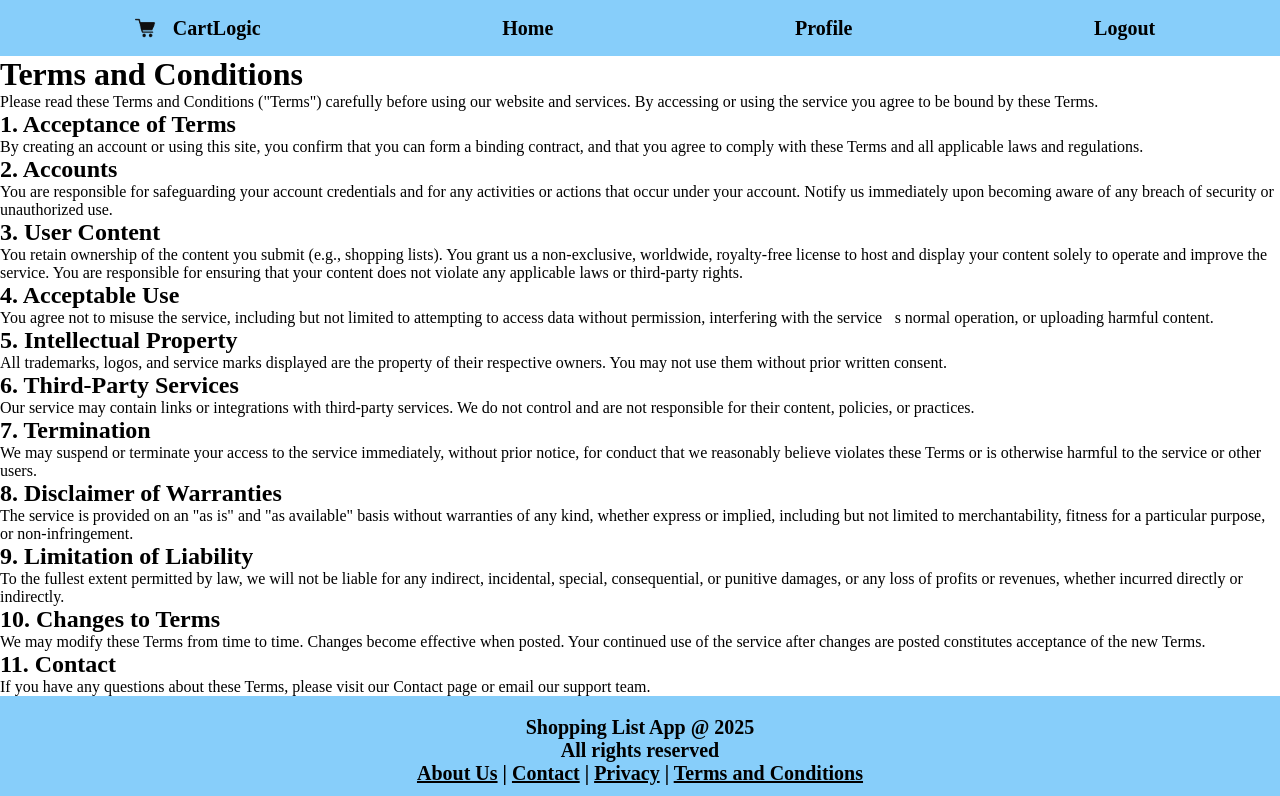
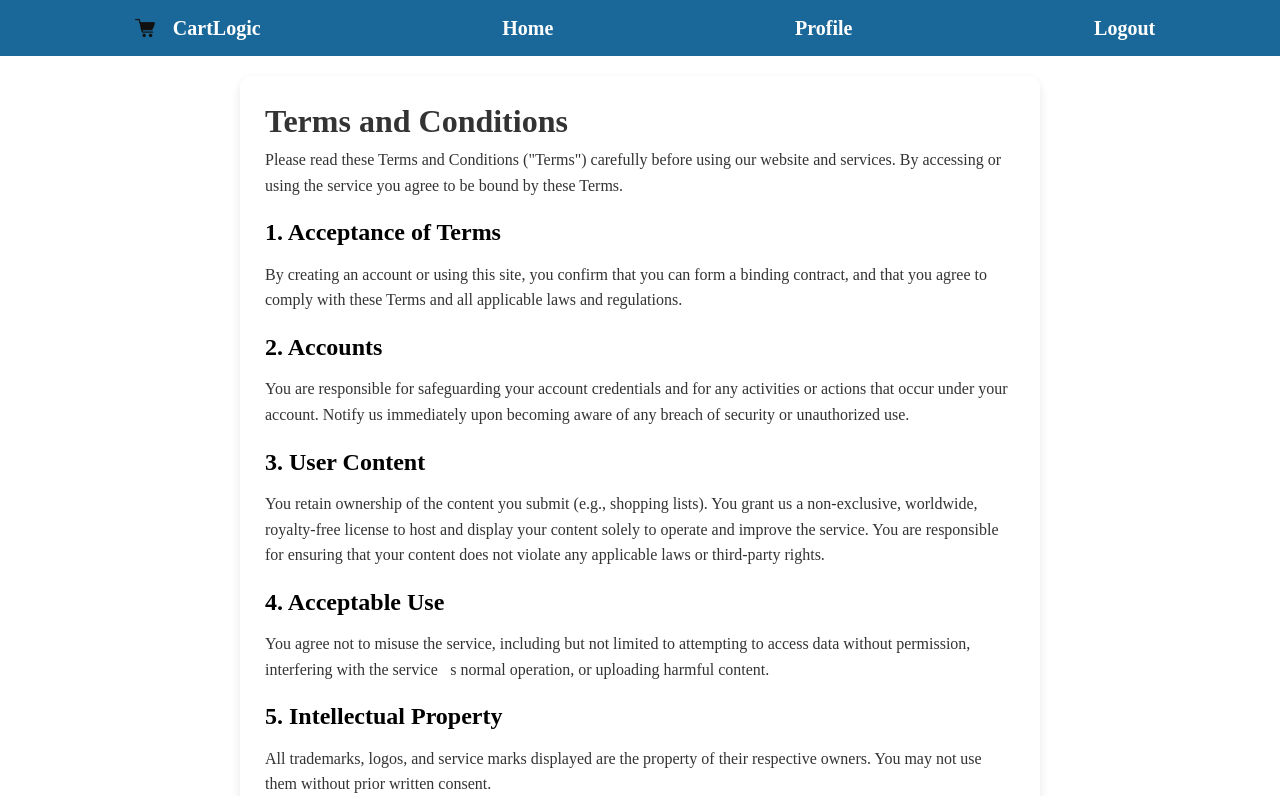
Before and after one commit to Shantela21/shopping-list-app-, a React (Vite) app: page /terms in a window 1280 px wide. Shown: the top 796 px of the page. Built offline with nearby package versions, Linux system fonts and the light colour scheme.

Commit message:
changed background color for footer and navbar

```diff
--- a/src/App.css
+++ b/src/App.css
@@ -24,7 +24,7 @@
 
 /* Reverted to original navbar/footer styles */
 .navbar {
-  background-color: lightskyblue;
+  background-color: rgb(26, 104, 153);
   overflow: hidden;
   display: flex;
   justify-content: space-around;
@@ -182,13 +182,13 @@
 }
 
 .footer {
-  background-color: lightskyblue;
+   background-color: rgb(26, 104, 153);
   text-align: center;
   padding: 20px 0;
   width: 100%;
   font-size: 20px;
   font-weight: bold;
-  color: black;
+  color:white;
 }
 
 
@@ -284,7 +284,55 @@
   margin-top: 10%;
 }
 
+.feedbackBtn{
+  box-shadow: 0 4px 10px rgba(0, 0, 0, 0.1);
+  padding: 12px;
+  margin: 8px 0;
+  display: inline-block;
+  background-color: #00bfff;
+  border: none;
+  color: black;
+  border-radius: 8px;
+  font-weight: 600;
+  text-decoration: none;
+  cursor: pointer;
+}
+.feedbackBtn:hover {
+  background-color:  #009acd;
+  color: white;
+  border: 1px solid white
+}
 
+.privacy-policy {
+  background-color: #ffffff;
+  box-shadow: 0 4px 10px rgba(0, 0, 0, 0.1);
+  padding: 20px 25px;
+  margin: 20px auto;
+  display: block;
+  max-width: 800px;
+  border-radius: 12px;
+  line-height: 1.6;
+  color: #333;
+  font-size: 1rem;
+  transition: background-color 0.3s ease, transform 0.2s ease, box-shadow 0.3s ease;
+}
+.privacy-policy h2,
+.privacy-policy h3 {
+  color: black;
+  font-weight: bold;
+  margin-top: 15px;
+  margin-bottom: 10px;
+}
+
+.privacy-policy p {
+  margin-bottom: 12px;
+}
+
+.privacy-policy ul {
+  margin-left: 20px;
+  padding-left: 10px;
+  list-style-type: disc;
+}
 
 @keyframes fadeUp {
   from { opacity: 0; transform: translateY(12px); }
--- a/src/components/Footer.tsx
+++ b/src/components/Footer.tsx
@@ -3,11 +3,11 @@
     <div>
       <footer className="footer">
         <div className="footer-separator">
-        <p>Shopping List App @ 2025</p>
-        <p>All rights reserved</p>
+        <p style={{color:"white"}}>Shopping List App @ 2025</p>
+        <p style={{color:"white"}}>All rights reserved</p>
 
-          <a style={{color:"black"}} href="/about">About Us</a> | <a style={{color:"black"}} href="/contact">Contact</a> | <a style={{color:"black"}} href="/privacy">Privacy</a> | <a  style={{color:"black"}}href="/terms">Terms and Conditions</a>
-          <p style={{color:"black", margin:"10px"}}>Designed by S Noyila</p>
+          <a style={{color:"white"}} href="/about">About Us</a> | <a style={{color:"white"}} href="/contact">Contact</a> | <a style={{color:"white"}} href="/privacy">Privacy</a> | <a  style={{color:"white"}}href="/terms">Terms and Conditions</a>
+          <p style={{color:"white", margin:"10px"}}>Designed by S Noyila</p>
         </div>
       </footer>
 
--- a/src/components/Navbar.tsx
+++ b/src/components/Navbar.tsx
@@ -17,17 +17,17 @@
   return (
     <div>
       <nav className="navbar" style={{ display: 'flex', gap: 16, alignItems: 'center', padding: '8px 12px' }}>
-        <Link to="/" style={{ display: 'flex', alignItems: 'center', gap: 8, textDecoration: 'none', color: 'black' }} aria-label="Go to landing page">
+        <Link to="/" style={{ display: 'flex', alignItems: 'center', gap: 8, textDecoration: 'none', color: 'white' }} aria-label="Go to landing page">
           <img src={logo} alt="Shopping List logo" style={{ width: 40, height: 40}} />
           <span style={{ fontWeight: 700 }}>CartLogic </span>
         </Link>
-        <NavLink  to="/home" style={{ textDecoration: 'none', color: 'black'}}>Home</NavLink>
+        <NavLink  to="/home" style={{ textDecoration: 'none', color: 'white'}}>Home</NavLink>
 
-        <NavLink to="/profile" style={{ textDecoration: 'none', color: 'black' }}>Profile</NavLink>
+        <NavLink to="/profile" style={{ textDecoration: 'none', color: 'white' }}>Profile</NavLink>
         <Link
           to="/"
           onClick={(e) => { e.preventDefault(); onLogout() }}
-          style={{ display: 'flex', alignItems: 'center', gap: 8, textDecoration: 'none', color: 'black' }}
+          style={{ display: 'flex', alignItems: 'center', gap: 8, textDecoration: 'none', color: 'white' }}
           aria-label="Logout"
           role="button"
         >
--- a/src/pages/About.tsx
+++ b/src/pages/About.tsx
@@ -26,9 +26,14 @@
   return (
     <main style={{ maxWidth: 800, margin: '0 auto', padding: 16 }}>
       <h1>About CartLogic</h1>
-      <p>
+      <p style={{gap:'10px'}}>
         Plan groceries, avoid duplicates, and save time. Add quantities, notes, categories, and images for quick
         recognition.
+      </p>
+       <p>
+        Our Shopping List App helps you stay organized and efficient — whether you’re
+        planning weekly meals or managing household supplies. Create lists, share them,
+        and track your purchases all in one place.
       </p>
 
       <section aria-labelledby="stats-heading" style={{ marginTop: 16 }}>
@@ -39,10 +44,11 @@
       <section aria-labelledby="feedback-heading" style={{ marginTop: 24 }}>
         <h2 id="feedback-heading">Feedback</h2>
         <button
-          className="btn"
+          className="feedbackBtn"
           onClick={() => dispatch(toggleFeedback())}
           aria-expanded={feedbackOpen}
           aria-controls="feedback-panel"
+
         >
           {feedbackOpen ? 'Hide feedback' : 'Leave feedback'}
         </button>
@@ -86,7 +92,7 @@
                 rows={4}
                 required
               />
-              <button type="submit" className="btn">Send feedback</button>
+              <button type="submit" className="feedbackBtn">Send feedback</button>
             </form>
           </div>
         )}
--- a/src/pages/ContactUs.tsx
+++ b/src/pages/ContactUs.tsx
@@ -40,7 +40,7 @@
 
   return (
     <div className="container">
-      <h1>Contact Us</h1>
+
       <form onSubmit={onSubmit}  aria-labelledby="contact-heading">
         <h2 id="contact-heading" className="update" style={{ fontSize: 24, marginBottom: 27, marginTop: 24}}>Get in touch with us.</h2>
         <div style={{ display: 'grid', gridTemplateColumns: '1fr', gap: 12, padding:'20px', backgroundColor:'#f3f4f6', borderRadius:10 }}>
@@ -98,7 +98,7 @@
             />
             {errors.message && <div id="message-error" className="error">{errors.message}</div>}
           </div>
-          <button type="submit">Send Message</button>
+          <button className="btn-login" type="submit">Send Message</button>
           {status && <div role="status" style={{ marginTop: 8 }}>{status}</div>}
         </div>
       </form>
```
Also changed, not shown: src/data/db.json.
